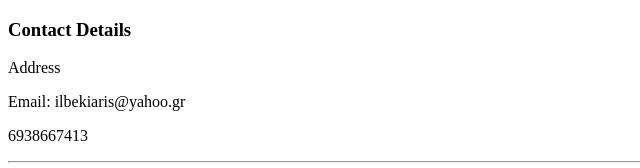
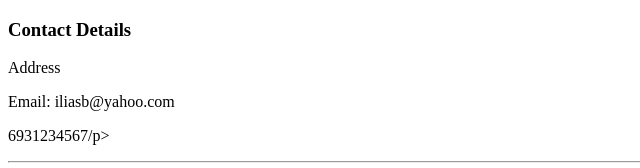
Before and after one commit to ilbekiaris/webdev, a plain HTML site: page Contact Details.html in a window 1280 px wide. Shown: the top 168 px of the page, 0-640 px from the left. Drawn offline with Linux system fonts and the light colour scheme.

Commit message:
Update Contact Details.html

```diff
--- a/Contact Details.html
+++ b/Contact Details.html
@@ -9,8 +9,8 @@
 <body>
   <h3>Contact Details</h3>
   <p>Address</p>
-  <p>Email: ilbekiaris@yahoo.gr</p>
-  <p>6938667413</p>
+  <p>Email: iliasb@yahoo.com</p>
+  <p>6931234567/p>
   <hr>
   <form class="" action="mailto:ilbekiaris@yahoo.gr" method="post">
     <label>Your Name:</label>
```
